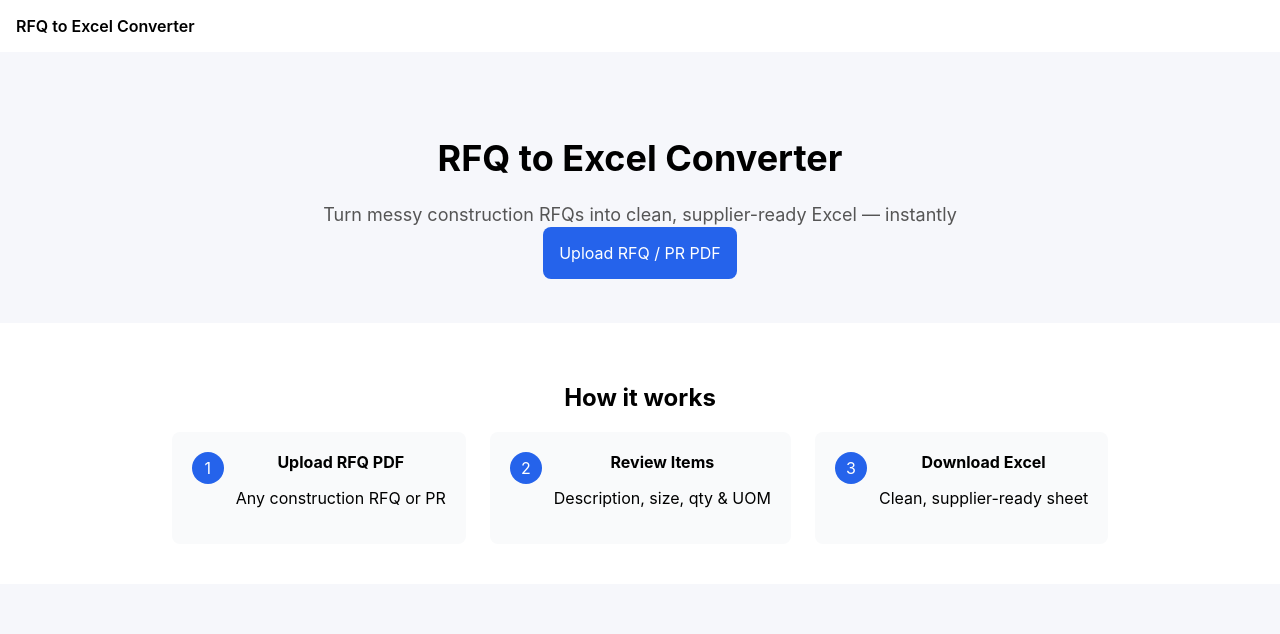
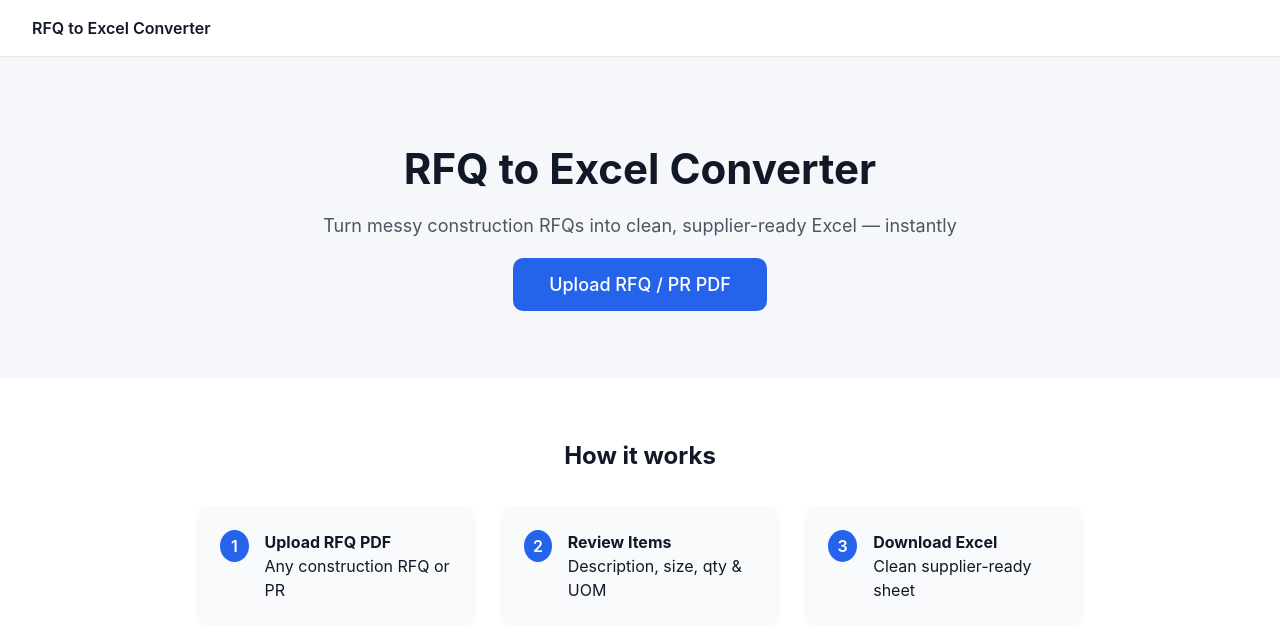
Before and after one commit to workwithzhb-creator/rfqtoexcel, a React (Create React App) app in the folder frontend/: page / in a window 1280 px wide. Shown: the top 634 px of the page. Built offline with nearby package versions, Linux system fonts and the light colour scheme.

Commit message:
Fix frontend styling and layout

```diff
--- a/frontend/src/App.js
+++ b/frontend/src/App.js
@@ -9,12 +9,10 @@ function App() {
 
   useEffect(() => {
     if (!loading) return;
-
     setProgress(10);
     const interval = setInterval(() => {
-      setProgress((prev) => (prev >= 90 ? prev : prev + 10));
+      setProgress((p) => (p >= 90 ? p : p + 10));
     }, 400);
-
     return () => clearInterval(interval);
   }, [loading]);
 
@@ -37,27 +35,18 @@ function App() {
         { headers: { "Content-Type": "multipart/form-data" } }
       );
 
-      const extracted = res.data.items || [];
-
-      if (extracted.length === 0) {
-        setErrorMsg(
-          "This PDF appears to be scanned or image-based. Please upload a text-based RFQ or PR PDF."
-        );
+      const extractedItems = res.data.items || [];
+      if (!extractedItems.length) {
+        setErrorMsg("This PDF appears to be scanned or image-based.");
       } else {
-        setItems(extracted.map((i) => ({ ...i, include: true })));
+        setItems(extractedItems.map((i) => ({ ...i, include: true })));
       }
     } catch {
-      setErrorMsg("Error while processing PDF. Please try again.");
+      setErrorMsg("Failed to process PDF.");
     }
 
     setProgress(100);
     setTimeout(() => setLoading(false), 300);
-  };
-
-  const updateItem = (index, field, value) => {
-    const updated = [...items];
-    updated[index][field] = value;
-    setItems(updated);
   };
 
   const downloadExcel = async () => {
@@ -68,28 +57,21 @@ function App() {
         { responseType: "blob" }
       );
 
-      const url = window.URL.createObjectURL(
-        new Blob([res.data], {
-          type: "application/vnd.openxmlformats-officedocument.spreadsheetml.sheet"
-        })
-      );
-
-      const link = document.createElement("a");
-      link.href = url;
-      link.setAttribute("download", "materials.xlsx");
-      document.body.appendChild(link);
-      link.click();
-      link.remove();
+      const url = window.URL.createObjectURL(new Blob([res.data]));
+      const a = document.createElement("a");
+      a.href = url;
+      a.download = "materials.xlsx";
+      a.click();
     } catch {
       alert("Failed to download Excel");
     }
   };
 
   return (
-    <div style={{ minHeight: "100vh", background: "#f6f7fb" }}>
-      <div style={header}>RFQ to Excel Converter</div>
+    <div>
+      <header style={header}>RFQ to Excel Converter</header>
 
-      <div style={hero}>
+      <section style={hero}>
         <h1 style={title}>RFQ to Excel Converter</h1>
         <p style={tagline}>
           Turn messy construction RFQs into clean, supplier-ready Excel — instantly
@@ -97,69 +79,31 @@ function App() {
 
         <label style={uploadBtn}>
           Upload RFQ / PR PDF
-          <input type="file" accept="application/pdf" onChange={uploadPDF} hidden />
+          <input type="file" accept="application/pdf" hidden onChange={uploadPDF} />
         </label>
 
         {loading && (
-          <div style={{ margin: "20px auto", width: 320 }}>
-            <p style={{ fontSize: 14, color: "#6b7280" }}>
-              Reading and understanding document…
-            </p>
+          <div style={{ width: 320, marginTop: 20 }}>
             <div style={progressBg}>
               <div style={{ ...progressFill, width: `${progress}%` }} />
             </div>
           </div>
         )}
 
-        {errorMsg && (
-          <p style={{ color: "#dc2626", marginTop: 16, textAlign: "center" }}>
-            {errorMsg}
-          </p>
-        )}
-      </div>
+        {errorMsg && <p style={{ color: "#dc2626", marginTop: 20 }}>{errorMsg}</p>}
+      </section>
 
-      <div style={howItWorks}>
+      <section style={how}>
         <h2>How it works</h2>
         <div style={steps}>
           <Step n="1" t="Upload RFQ PDF" d="Any construction RFQ or PR" />
           <Step n="2" t="Review Items" d="Description, size, qty & UOM" />
-          <Step n="3" t="Download Excel" d="Clean, supplier-ready sheet" />
+          <Step n="3" t="Download Excel" d="Clean supplier-ready sheet" />
         </div>
-      </div>
+      </section>
 
       {items.length > 0 && (
-        <div style={toolCard}>
-          <table style={table}>
-            <thead>
-              <tr>
-                <th>Include</th>
-                <th>Description</th>
-                <th>Size</th>
-                <th>Qty</th>
-                <th>UOM</th>
-              </tr>
-            </thead>
-            <tbody>
-              {items.map((i, idx) => (
-                <tr key={idx}>
-                  <td>
-                    <input
-                      type="checkbox"
-                      checked={i.include}
-                      onChange={(e) =>
-                        updateItem(idx, "include", e.target.checked)
-                      }
-                    />
-                  </td>
-                  <td><input value={i.description_raw || ""} onChange={(e) => updateItem(idx, "description_raw", e.target.value)} /></td>
-                  <td><input value={i.size_raw || ""} onChange={(e) => updateItem(idx, "size_raw", e.target.value)} /></td>
-                  <td><input value={i.quantity_raw || ""} onChange={(e) => updateItem(idx, "quantity_raw", e.target.value)} /></td>
-                  <td><input value={i.uom_raw || ""} onChange={(e) => updateItem(idx, "uom_raw", e.target.value)} /></td>
-                </tr>
-              ))}
-            </tbody>
-          </table>
-
+        <div style={tool}>
           <button style={downloadBtn} onClick={downloadExcel}>
             Download Excel
           </button>
@@ -170,8 +114,8 @@ function App() {
 }
 
 const Step = ({ n, t, d }) => (
-  <div style={stepCard}>
-    <div style={stepNum}>{n}</div>
+  <div style={step}>
+    <div style={circle}>{n}</div>
     <div>
       <strong>{t}</strong>
       <p>{d}</p>
@@ -179,20 +123,96 @@ const Step = ({ n, t, d }) => (
   </div>
 );
 
-/* STYLES */
-const header = { padding: 16, background: "#fff", fontWeight: 600 };
-const hero = { textAlign: "center", padding: 60 };
-const title = { fontSize: 36 };
-const tagline = { fontSize: 18, color: "#555" };
-const uploadBtn = { padding: 16, background: "#2563eb", color: "#fff", borderRadius: 8, cursor: "pointer" };
-const progressBg = { height: 8, background: "#e5e7eb", borderRadius: 4 };
-const progressFill = { height: "100%", background: "#2563eb" };
-const howItWorks = { background: "#fff", padding: 40, textAlign: "center" };
-const steps = { display: "flex", justifyContent: "center", gap: 24 };
-const stepCard = { background: "#f9fafb", padding: 20, borderRadius: 8, display: "flex", gap: 12 };
-const stepNum = { width: 32, height: 32, background: "#2563eb", color: "#fff", borderRadius: "50%", display: "flex", alignItems: "center", justifyContent: "center" };
-const toolCard = { maxWidth: 1100, margin: "40px auto", background: "#fff", padding: 32 };
-const table = { width: "100%", borderCollapse: "collapse" };
-const downloadBtn = { padding: 14, background: "#16a34a", color: "#fff", borderRadius: 8, cursor: "pointer" };
+/* ---------- STYLES ---------- */
+
+const header = {
+  padding: "16px 32px",
+  fontWeight: 600,
+  background: "#fff",
+  borderBottom: "1px solid #e5e7eb"
+};
+
+const hero = {
+  textAlign: "center",
+  padding: "80px 20px"
+};
+
+const title = { fontSize: 42, marginBottom: 12 };
+const tagline = { color: "#4b5563", fontSize: 18, marginBottom: 32 };
+
+const uploadBtn = {
+  background: "#2563eb",
+  color: "#fff",
+  padding: "16px 36px",
+  borderRadius: 10,
+  cursor: "pointer",
+  fontSize: 18,
+  fontWeight: 500
+};
+
+const progressBg = {
+  height: 8,
+  background: "#e5e7eb",
+  borderRadius: 6,
+  overflow: "hidden"
+};
+
+const progressFill = {
+  height: "100%",
+  background: "#2563eb",
+  transition: "width 0.3s"
+};
+
+const how = {
+  background: "#fff",
+  padding: "60px 20px",
+  textAlign: "center"
+};
+
+const steps = {
+  display: "flex",
+  justifyContent: "center",
+  gap: 24,
+  marginTop: 32,
+  flexWrap: "wrap"
+};
+
+const step = {
+  display: "flex",
+  gap: 16,
+  background: "#f9fafb",
+  padding: 24,
+  borderRadius: 12,
+  width: 280,
+  textAlign: "left"
+};
+
+const circle = {
+  width: 32,
+  height: 32,
+  borderRadius: "50%",
+  background: "#2563eb",
+  color: "#fff",
+  display: "flex",
+  alignItems: "center",
+  justifyContent: "center",
+  fontWeight: 600
+};
+
+const tool = {
+  display: "flex",
+  justifyContent: "center",
+  padding: 40
+};
+
+const downloadBtn = {
+  background: "#16a34a",
+  color: "#fff",
+  padding: "16px 40px",
+  borderRadius: 10,
+  border: "none",
+  fontSize: 18,
+  cursor: "pointer"
+};
 
 export default App;
--- a/frontend/src/index.css
+++ b/frontend/src/index.css
@@ -1,13 +1,17 @@
-body {
+* {
+  box-sizing: border-box;
   margin: 0;
-  font-family: -apple-system, BlinkMacSystemFont, 'Segoe UI', 'Roboto', 'Oxygen',
-    'Ubuntu', 'Cantarell', 'Fira Sans', 'Droid Sans', 'Helvetica Neue',
-    sans-serif;
-  -webkit-font-smoothing: antialiased;
-  -moz-osx-font-smoothing: grayscale;
+  padding: 0;
+  font-family: Inter, system-ui, -apple-system, BlinkMacSystemFont,
+    "Segoe UI", Roboto, Helvetica, Arial, sans-serif;
 }
 
-code {
-  font-family: source-code-pro, Menlo, Monaco, Consolas, 'Courier New',
-    monospace;
+body {
+  background-color: #f6f7fb;
+  color: #111827;
+  line-height: 1.5;
 }
+
+button {
+  font-family: inherit;
+}
--- a/frontend/src/index.js
+++ b/frontend/src/index.js
@@ -1,17 +1,11 @@
-import React from 'react';
-import ReactDOM from 'react-dom/client';
-import './index.css';
-import App from './App';
-import reportWebVitals from './reportWebVitals';
+import React from "react";
+import ReactDOM from "react-dom/client";
+import App from "./App";
+import "./index.css";
 
-const root = ReactDOM.createRoot(document.getElementById('root'));
+const root = ReactDOM.createRoot(document.getElementById("root"));
 root.render(
   <React.StrictMode>
     <App />
   </React.StrictMode>
 );
-
-// If you want to start measuring performance in your app, pass a function
-// to log results (for example: reportWebVitals(console.log))
-// or send to an analytics endpoint. Learn more: https://bit.ly/CRA-vitals
-reportWebVitals();
```
